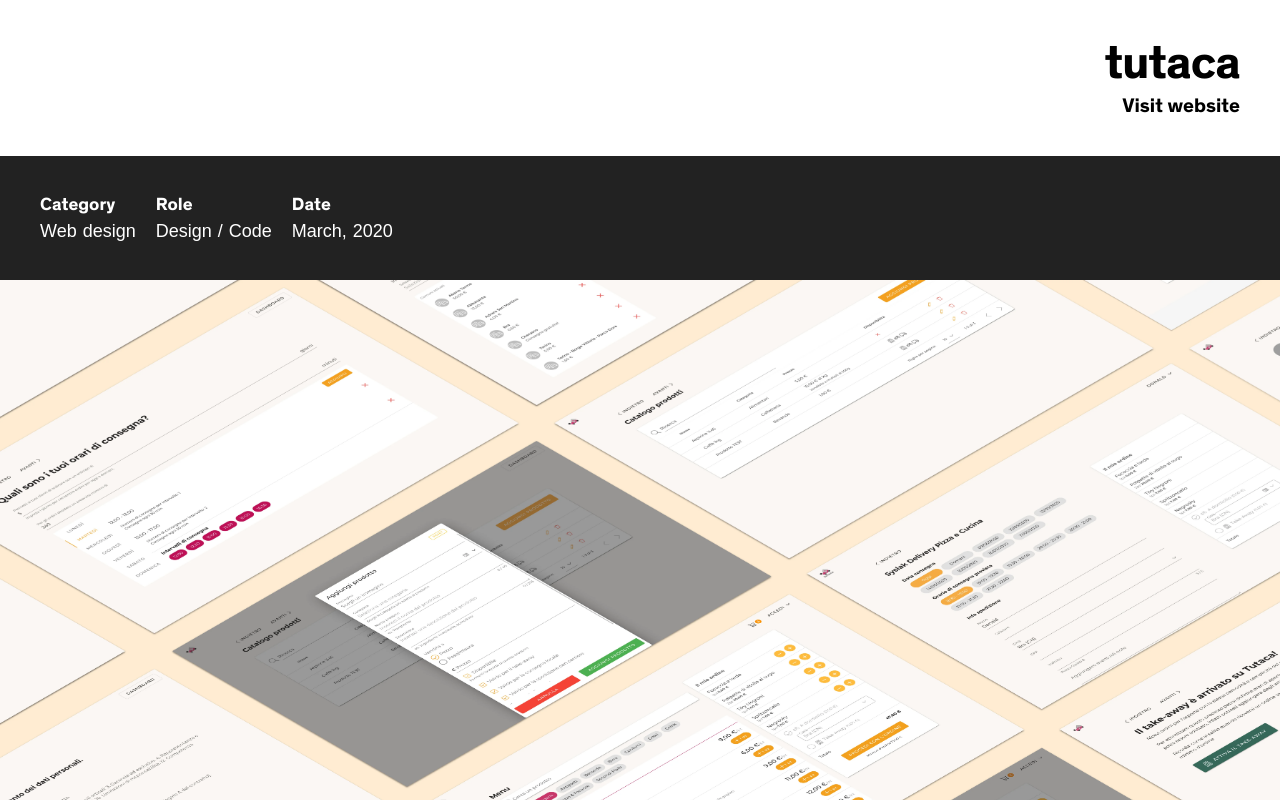
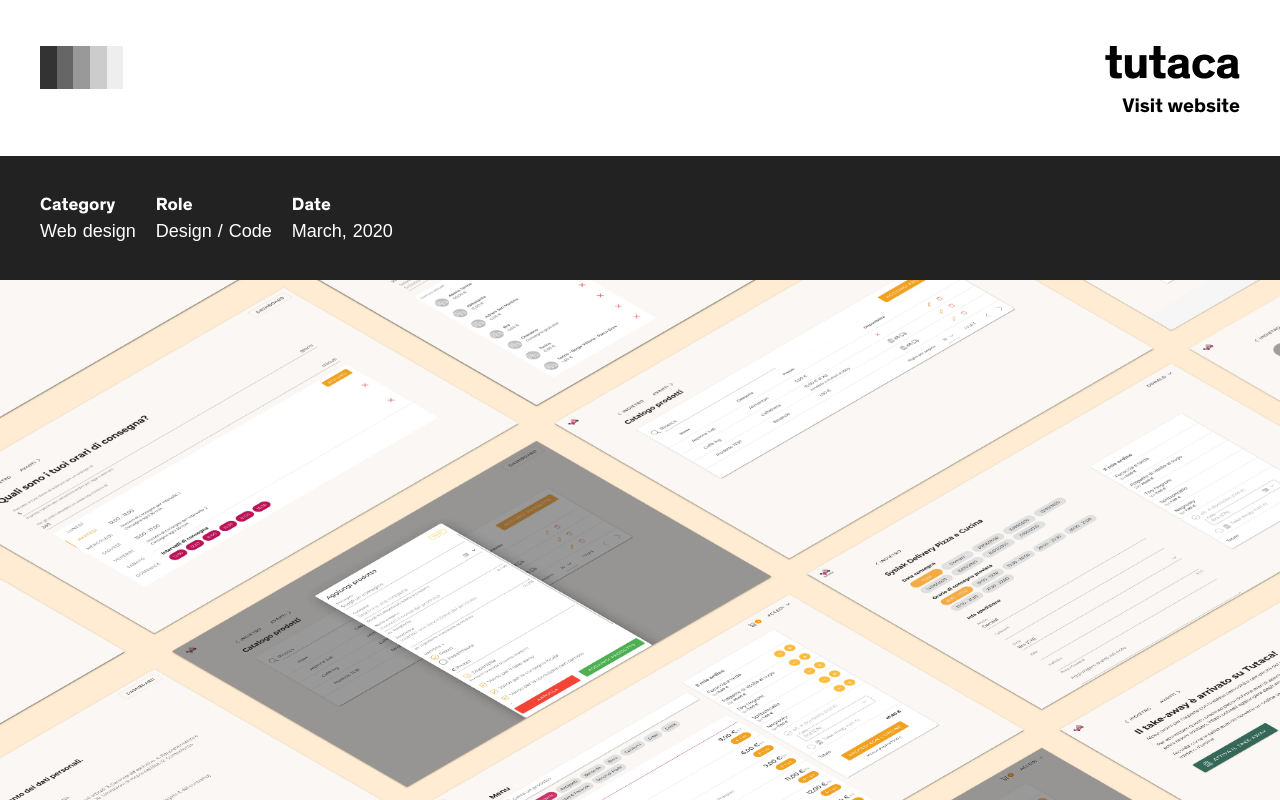
Before and after one commit to dnldsht/dnldsht.github.io, a Nuxt app: page /works/tutaca in a window 1280 px wide. Shown: the top 800 px of the page. Built offline with nearby package versions, Linux system fonts and the light colour scheme; a web font is replaced by a local one; what fullpage-vue would draw is missing.

Commit message:
good stuff

```diff
--- /dev/null
+++ b/components/button-works.vue
@@ -0,0 +1,62 @@
+<template>
+  <div class="works">
+    <transition-group
+      appear
+      :duration="1000"
+      enter-active-class="animated zoomInLeft"
+      leave-active-class="animated zoomOutUp"
+      tag="div"
+      class="works"
+    >
+      <div
+        @click="open"
+        v-show="visible"
+        v-for="c in colors"
+        :key="c"
+        class="work"
+        :style="{'background-color': c}"
+      ></div>
+    </transition-group>
+  </div>
+</template>
+
+
+<style lang="scss" scoped>
+.works {
+  cursor: pointer;
+  display: flex;
+  flex-direction: row-reverse;
+  align-items: center;
+  height: 2.7rem;
+  width: 5.2rem;
+}
+
+.work {
+  height: 100%;
+  transition: height 0.15s ease-in-out;
+  display: flex;
+  // justify-content: center;
+  // align-items: center;
+  flex-grow: 1;
+}
+
+.work:hover {
+  height: 3rem;
+}
+</style>
+
+<script>
+export default {
+  data: () => ({
+    colors: ["#eee", "#ccc", "#999", "#666", "#333"],
+    visible: true
+  }),
+  methods: {
+    open() {
+      this.visible = false;
+      this.$store.commit("setIndexFullPage", 1);
+      setTimeout(() => this.$router.push("/"), 500);
+    }
+  }
+};
+</script>
--- a/components/works.vue
+++ b/components/works.vue
@@ -11,11 +11,11 @@
         class="work"
         :style="w.style"
       >
-        <div v-if="active == i">
-          <nuxt-link to="/works/tutaca">
-            <div class="name">{{w.name}}</div>
-          </nuxt-link>
-        </div>
+        <nuxt-link
+          class="link flex justify-center items-center"
+          v-if="active == i"
+          :to="w.link"
+        >{{w.name}}</nuxt-link>
       </div>
     </div>
     <scroll-tip @click.native="next"></scroll-tip>
@@ -76,14 +76,16 @@
   cursor: pointer;
 
   height: 100%;
-  transition: all 0.15s ease-in-out;
+  transition: all 0.15s;
   display: flex;
   justify-content: center;
   align-items: center;
   flex-grow: 1;
   flex-basis: 70px;
 
-  .name {
+  .link {
+    width: 100%;
+    height: 100%;
     font-size: 140%;
   }
 }
@@ -100,24 +102,27 @@
 export default {
   mixins: [scrollable],
   data: () => ({
-    active: null,
+    active: 1,
     rawWorks: [
       {
         name: "tutaca",
+        link: "works/tutaca",
         style: {
           backgroundColor: "#eee",
           color: "#333"
         }
       },
       {
-        name: "#ccc",
+        name: "leafpic",
+        link: "works/tutaca",
         style: {
           backgroundColor: "#ccc",
-          color: "#666"
+          color: "#333"
         }
       },
       {
-        name: "#999",
+        name: "parkall",
+        link: "works/tutaca",
         style: {
           backgroundColor: "#999",
           color: "#eee"
@@ -125,6 +130,7 @@
       },
       {
         name: "#666",
+        link: "works/tutaca",
         style: {
           backgroundColor: "#666",
           color: "#eee"
@@ -132,6 +138,7 @@
       },
       {
         name: "#333",
+        link: "works/tutaca",
         style: {
           backgroundColor: "#333",
           color: "#eee"
--- a/pages/works/tutaca.vue
+++ b/pages/works/tutaca.vue
@@ -2,7 +2,11 @@
   <div>
     <div class="header flex flex-col">
       <div class="p-10 text-right">
-        <h1 class="x-large-text mb-2">tutaca</h1>
+        <div class="flex items-center">
+          <button-works></button-works>
+          <h1 class="ml-auto x-large-text mb-2">tutaca</h1>
+        </div>
+
         <a class="link text-xl" href="https://tutaca.it/">Visit website</a>
       </div>
 
@@ -22,7 +26,11 @@
       </div>
     </div>
     <div class="aspect-box" style="--ratio: calc(7157 / 5090)">
-      <img class="desktop" :src="require('~/assets/tutaca/wireframe/desktop.webp')" />
+      <img
+        loading="lazy"
+        alt="destop screenshots"
+        :src="require('~/assets/tutaca/wireframe/desktop.webp')"
+      />
     </div>
 
     <div class="p-10 flex bg-dark">
@@ -34,7 +42,11 @@
       </div>
     </div>
     <div class="aspect-box" style="--ratio:calc(7157 / 3421)">
-      <img :src="require('~/assets/tutaca/wireframe/mobile.webp')" />
+      <img
+        loading="lazy"
+        alt="mobile screenshots"
+        :src="require('~/assets/tutaca/wireframe/mobile.webp')"
+      />
     </div>
 
     <div class="p-10 flex text-xl justify-center bg-dark">
@@ -44,15 +56,18 @@
 </template>
 
 <style lang="scss" scoped>
+.top-right {
+  position: absolute;
+  top: 1rem;
+  left: 1rem;
+}
 .white {
   color: white;
 }
-
-.desktop {
-  // min-height: 300px;
-  object-fit: cover;
-}
 </style>
 <script>
-export default {};
+import ButtonWorks from "~/components/button-works";
+export default {
+  components: { ButtonWorks }
+};
 </script>
```
